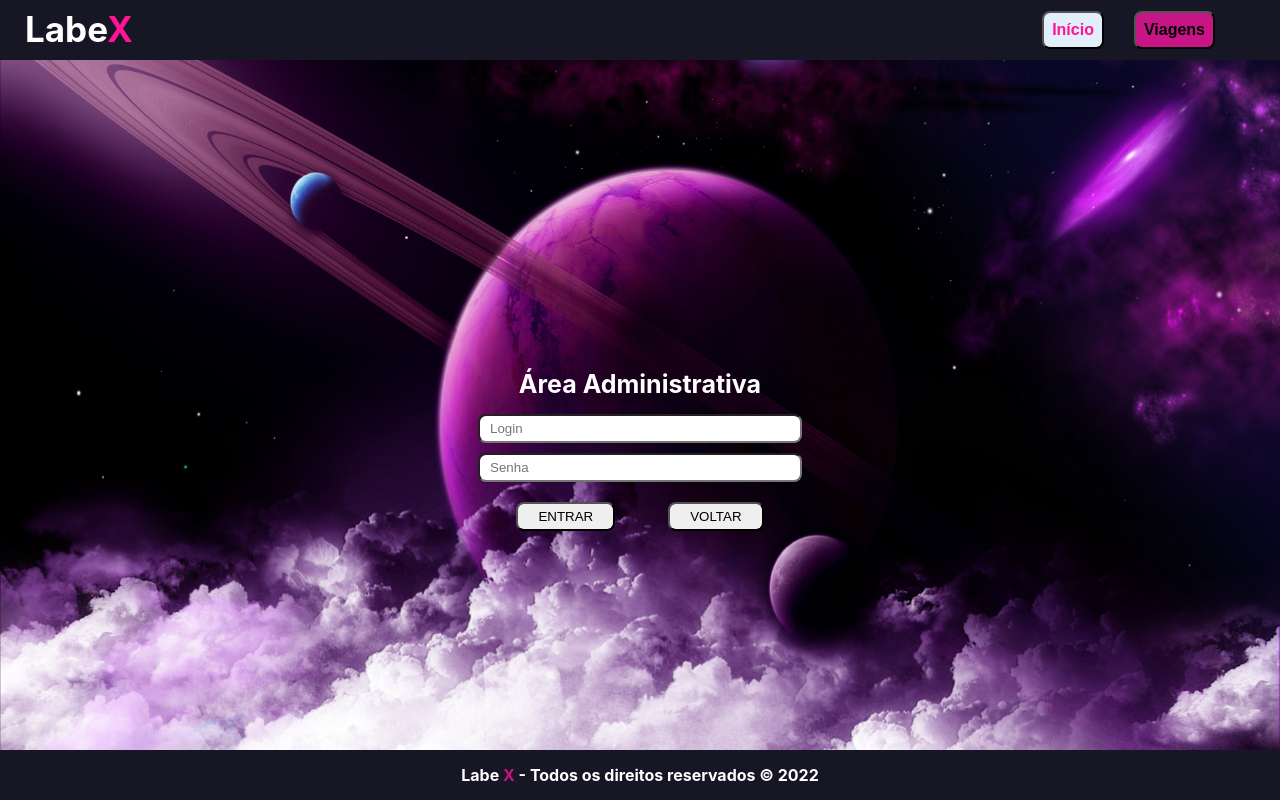
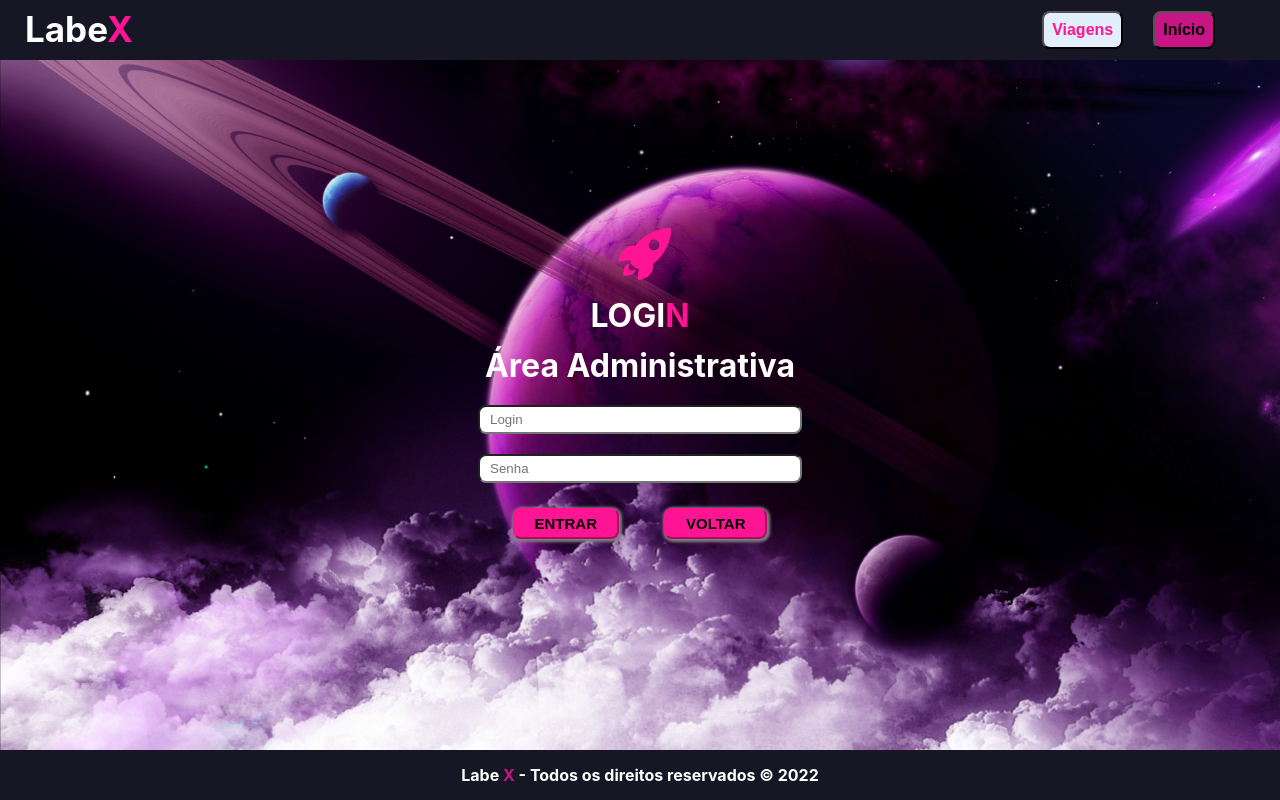
Before and after one commit to future4code/hooks-Elisabete-Santos, a React (Create React App) app in the folder modulo4/projeto-labex/labex/: page /login in a window 1280 px wide. Built offline with nearby package versions, Linux system fonts and the light colour scheme.

Commit message:
update estelizaçao

```diff
--- a/modulo4/projeto-labex/labex/src/constants/Base_url.js
+++ b/modulo4/projeto-labex/labex/src/constants/Base_url.js
@@ -1 +1 @@
-export const BASE_URL = "https://us-central1-labenu-apis.cloudfunctions.net/labeX/elisabte-alves-hooks"
+export const BASE_URL = "https://us-central1-labenu-apis.cloudfunctions.net/labeX/elisabete-alves-hooks"
--- a/modulo4/projeto-labex/labex/src/pages/HomePage/HomePage.js
+++ b/modulo4/projeto-labex/labex/src/pages/HomePage/HomePage.js
@@ -2,8 +2,9 @@ import React from 'react'
 import { useNavigate } from 'react-router-dom'
 import { goToListTrip, goToLoignPage } from '../../routes/Coordinator'
 import { Header } from '../../components/Header/Header'
-import { FaSpaceShuttle } from "react-icons/fa"
+import { IoIosRocket } from "react-icons/io"
 import { Main } from './styled'
+
 
 const HomePage = () => {
 
@@ -16,10 +17,11 @@ const HomePage = () => {
             second={{ function: goToLoignPage, text: "Login", }}
          />
          <Main>
-            <FaSpaceShuttle />
+            <IoIosRocket />
             <h1>Labe<span>X</span> Viagens</h1>
             <h2>Seja bem-vind<span>x</span> a melhor agência de viagem espacial do mundo! </h2>
             <p>Realize o seu sinho de conhecer o desconhecido, vá ao espaço com Labe<span>X</span>, nós te levamos na velocidade da luz.</p>
+
             <button onClick={() => goToListTrip(navigate)}>ENTRAR</button>
          </Main>
       </div>
--- a/modulo4/projeto-labex/labex/src/pages/HomePage/styled.js
+++ b/modulo4/projeto-labex/labex/src/pages/HomePage/styled.js
@@ -17,12 +17,19 @@ export const Main = styled.div`
     margin-top: 10px;
   }
 
-  p{
-    font-size: 25px;
+  h2{
+    font-size: 35px;
     margin: 12px 25px;
     font-weight: bold;
     color: white;
-    margin-top: 10px;
+  }
+
+  p{
+    font-size: 28px;
+    margin: 12px 25px;
+    font-weight: bold;
+    color: white;
+    padding: 0px 70px 0px 70px;
   }
 
   span{
@@ -31,23 +38,26 @@ export const Main = styled.div`
 
   button{
    width: 150px;
-   margin-top: 70px;
-   margin: 10px 15px ;
+   margin-top: 50px;
+   //margin: 10px 15px ;
    padding: 8px;
    border-radius: 8px;
    background-color:#FF1493;
-   color:black;
+   color: black;
    font-weight: bold;
    font-size: 18px;
-   border-color:#FF1493;
+   border: none;
    margin-left: 580px;
+   box-shadow: 1px 1px 3px 2px gray;
 
    :hover{
      cursor: pointer;
      background-color: #e2eefa;
      color:#FF1493;
+     border: none;
    }
-   }
+
+  }
 
    svg{
       width: 5rem;
--- a/modulo4/projeto-labex/labex/src/pages/LoginPage/LoginPage.js
+++ b/modulo4/projeto-labex/labex/src/pages/LoginPage/LoginPage.js
@@ -5,6 +5,8 @@ import { BASE_URL } from "../../constants/Base_url";
 import { goBack, goToListTrip, goHome } from "../../routes/Coordinator";
 import { Header } from '../../components/Header/Header'
 import { MainForm, ButtonDiv } from "./styled"
+import { IoIosRocket } from "react-icons/io"
+
 
 const LoginPage = () => {
 
@@ -45,10 +47,12 @@ const LoginPage = () => {
    return (
       <div>
          <Header
-            first={{ function: goToListTrip, text: "Início" }}
-            second={{ function: goHome, text: "Viagens" }}
+            first={{ function: goToListTrip, text: "Viagens" }}
+            second={{ function: goHome, text: "Início" }}
          />
          <MainForm>
+            <IoIosRocket />
+            <h1>LOGI<span>N</span></h1>
             <h2>Área Administrativa</h2>
             <input
                placeholder="Login"
--- a/modulo4/projeto-labex/labex/src/pages/LoginPage/styled.js
+++ b/modulo4/projeto-labex/labex/src/pages/LoginPage/styled.js
@@ -7,16 +7,45 @@ export const MainForm = styled.div`
   margin-top: 80px;
   color: white;
   font-weight: bold;
+
+  h1{
+    font-size: 32px;
+    margin: 12px 25px;
+    font-weight: bold;
+    color: white;
+    margin-top: 10px;
+
+    span{
+    color: #FF1493;
+    }
+
+  }
+
   h2{
-    font-size: 25px;
+    font-size: 32px;
+    margin: 12px 25px;
+    font-weight: bold;
+    color: white;
+    margin-top: -1px;
     margin-bottom: 10px;
   }
+
   input{
-    margin: 5px;
+    margin: 10px;
     padding: 5px 10px;
     min-width: 300px;
     border-radius: 8px;
+    //box-shadow: 1px 1px 3px 2px #FF1493;
   }
+
+  svg{
+      width: 4rem;
+      height: 4rem;
+      margin-top: -120px;
+      color: #FF1493;
+      animation: teste 2s ease-in-out normal;
+      margin-left: 10px;
+   }
 `
 
 export const ButtonDiv = styled.div`
@@ -25,12 +54,21 @@ export const ButtonDiv = styled.div`
   min-width: 300px;
   margin-top: 15px;
   button{
-    padding: 5px 20px;
-    border-radius: 8px;
-    :hover{
-      cursor: pointer;
-      background-color:#796a6a;
-      color:#eb6060;
-    }
+   padding: 5px 20px;
+   border-radius: 8px;
+   background-color:#FF1493;
+   color:black;
+   font-weight: bold;
+   font-size: 15px;
+   border-color:#FF1493;
+   box-shadow: 1px 1px 3px 2px gray;
+
+   :hover{
+     cursor: pointer;
+     background-color: #e2eefa;
+     color:#FF1493;
+   }
+
   }
+
 `
--- a/modulo4/projeto-labex/labex/src/styled.js
+++ b/modulo4/projeto-labex/labex/src/styled.js
@@ -9,9 +9,11 @@ export const MainContainer = styled.div`
    width: 100vw;
    box-sizing: border-box;
    background-image: url(${espaco});
-   background-size: contain;
+   background-size: cover;
+   background-repeat: no-repeat;
+   /* background-size: contain;
    background-position: left;
-   background-repeat: round;
+   background-repeat: round; */
    background-position-y: top;
    background-blend-mode: color-burn;
    overflow: hidden;
```
